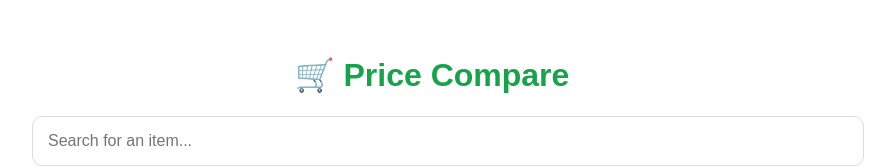
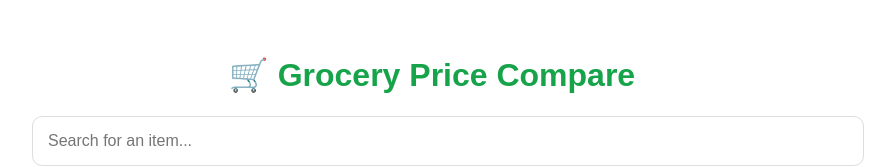
Before and after one commit to mriyasam/grocery-price-app, a Next.js app: page / in a window 1280 px wide. Shown: the top 167 px of the page, without its empty margins (208-1103 px from the left). Built offline with nearby package versions, Linux system fonts and the light colour scheme; no server answers.

Commit message:
Updated page title

```diff
--- a/app/page.js
+++ b/app/page.js
@@ -27,7 +27,7 @@ export default function GrocerySearch() {
 
   return (
     <div style={{ maxWidth: '800px', margin: '20px auto', padding: '15px', fontFamily: 'sans-serif' }}>
-      <h1 style={{ textAlign: 'center', color: '#16a34a' }}>🛒 Price Compare</h1>
+      <h1 style={{ textAlign: 'center', color: '#16a34a' }}>🛒 Grocery Price Compare</h1>
       <input
         type="text"
         placeholder="Search for an item..."
```
